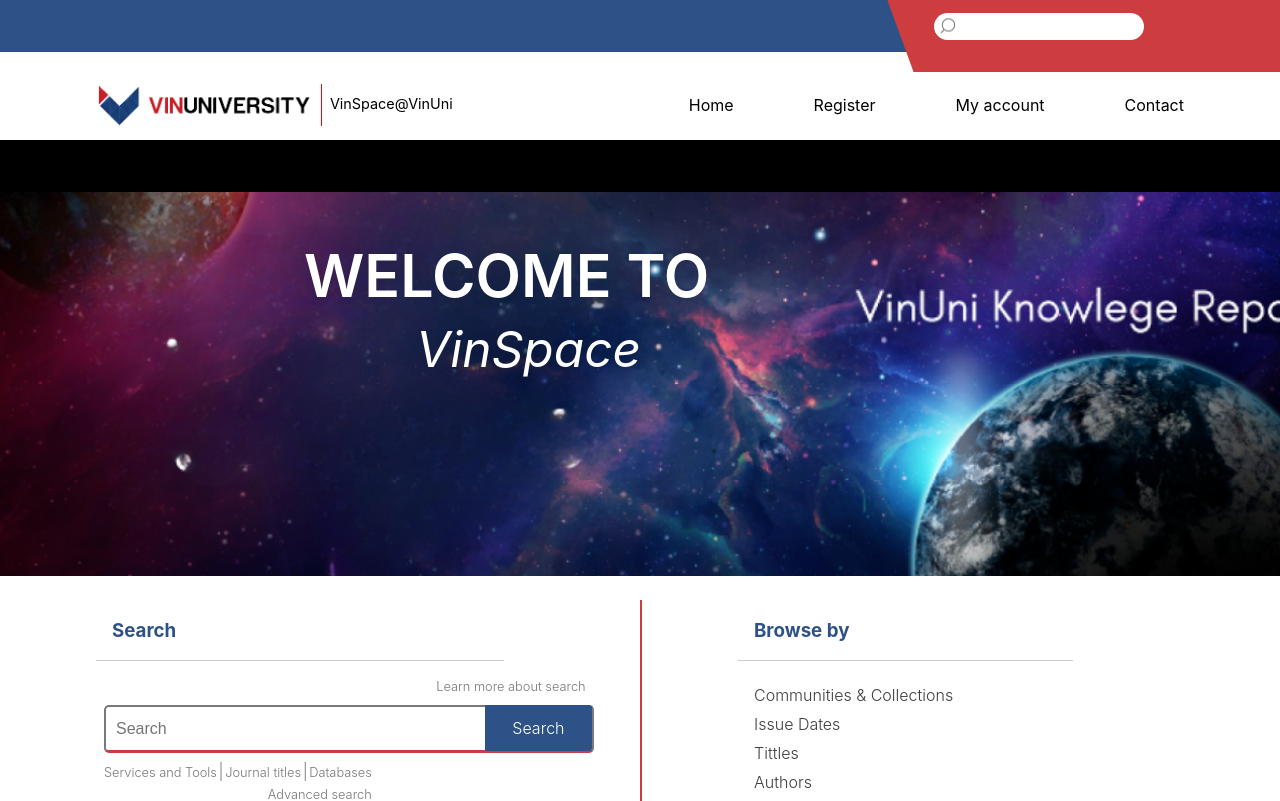
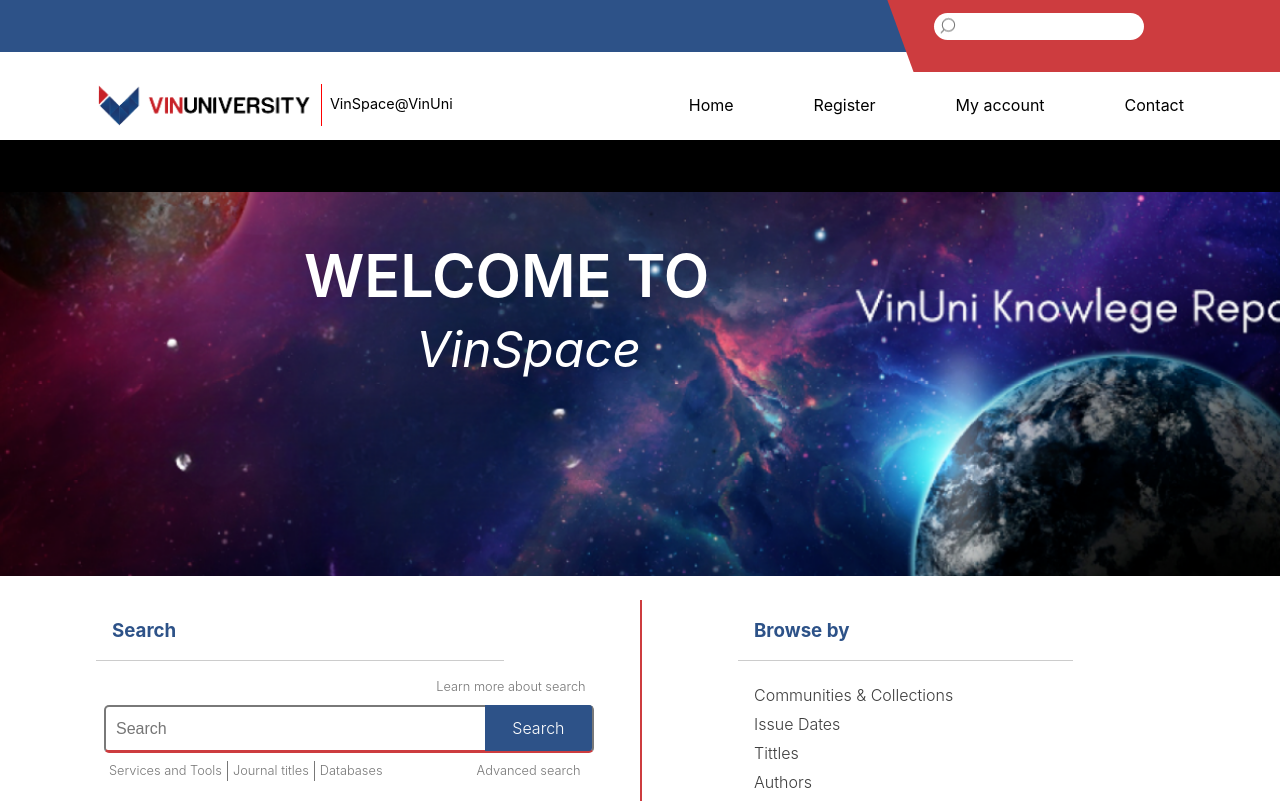
Before and after one commit to COMP2030-VSpace/VSpace-Frontend, a React (Create React App) app: page / in a window 1280 px wide. Shown: the top 801 px of the page. Built offline with nearby package versions, Linux system fonts and the light colour scheme.

Commit message:
changes to search

```diff
--- a/src/components/search/homeSearch/HomeSearch.js
+++ b/src/components/search/homeSearch/HomeSearch.js
@@ -22,14 +22,20 @@
 
                     <input autocomplete="off" type="search" placeholder="Search"/>
                 </div>
-            <div className ="home-textLink">
-                <ul>
-                    <li className="service"><a href="#service">Services and Tools</a></li>
-                    <li className="journal"><a href="#journal">Journal titles</a></li>
-                    <li  className="data"><a href="#data">Databases</a></li>
-                    <li className="advanced"><a href="#contact">Advanced search</a></li>
-                </ul>
+            <div className='navi'>
+                <div className ="home-textLink">
+                    <ul>
+                        <li><a href="#service">Services and Tools</a></li>
+                        <li><a href="#journal">Journal titles</a></li>
+                        <li><a href="#data">Databases</a></li>
+                    </ul>
+                </div>
+
+                <div className ="advanced">
+                    <a href="#advanced">Advanced search</a>
+                </div>
             </div>
+
 
 
             </div>
--- a/src/components/search/homeSearch/homeSearch.scss
+++ b/src/components/search/homeSearch/homeSearch.scss
@@ -72,51 +72,60 @@
         }
     }
 
+    .navi {
+        display: flex;
+        justify-content: space-between;
+
+    .advanced{
+        font-size: 0.8rem;
+        opacity: 0.7;
+        line-height: 1.25rem;
+
+        padding: 0px 5px;
+        margin-top: 0.5rem;
+        a:link {
+            color:  #3E3E3E;
+            text-decoration: none;
+        }
+        a:hover {
+            cursor: pointer;
+            text-decoration: none;
+          }
+
+    }
+
     .home-textLink{
-
         ul{
             list-style-type: none;
             background-color: none;
             margin-left: 0.5rem;
             margin-top: 0.5rem;
+            color: #3E3E3E;
+            font-size: 0.8rem;
             padding: 0;
             overflow: hidden;
+            opacity: 0.7;
 
             li{
+                border-right: 1px solid #3E3E3E;
                 float:left;
+
             }
             a{
                 line-height: 1.25rem;
                 display: inline-block;;
                 text-align: center;
                 text-decoration: none;
+                padding: 0px 5px;
                 color: #3E3E3E;
-                font-size: 0.8rem;
-                opacity: 0.7;
-                line-height: 1.2rem;
+            }
+            li:last-child {
+                border-right: 0px;
             }
             a:hover {
                 cursor: pointer;
               }
-
-            .service:after{
-                content: '\007C';
-                opacity: 0.7;
-                margin-left: 0.1rem;
-                margin-right: 0.1rem;
-
-            }
-
-            .journal:after{
-                content: '\007C';
-                opacity: 0.7;
-                margin-left: 0.1rem;
-                margin-right: 0.1rem;
-
-            }
-            .advanced{
-                margin-left: 34%;
-            }
         }
     }
 }
+}
```
